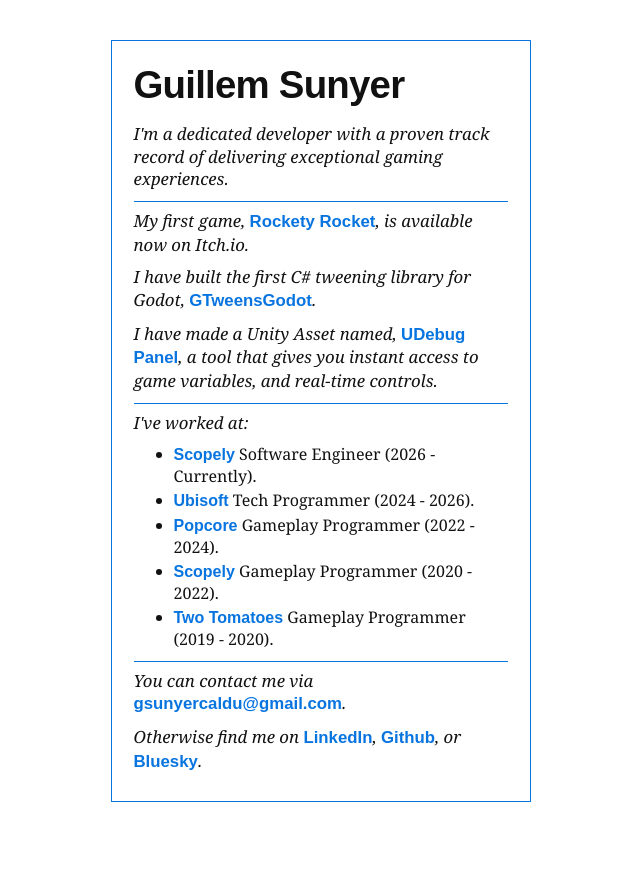
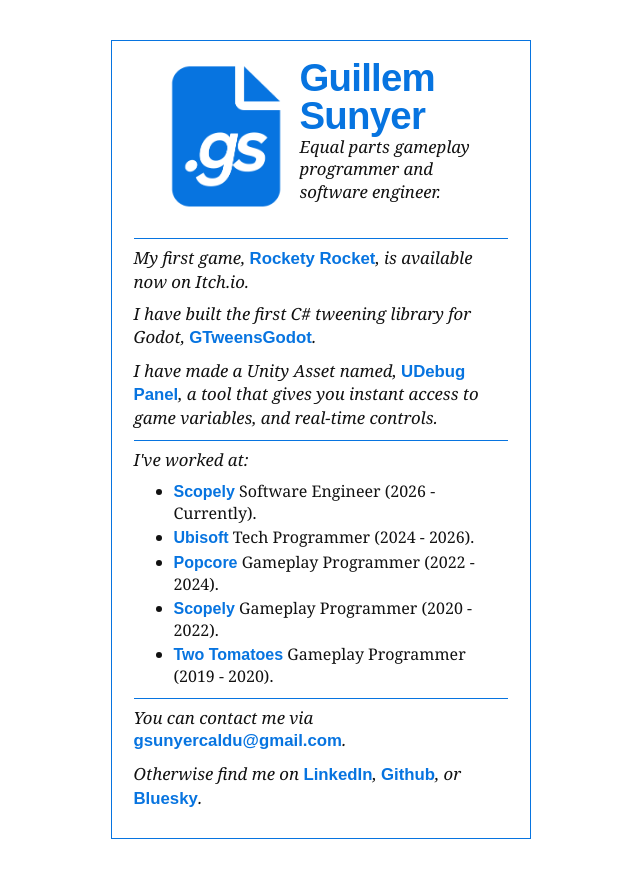
Before and after one commit to Guillemsc/guillemsc.github.io, a website: page index.html in a window 1280 px wide. Shown: the whole page, without its empty margins (312-952 px from the left). Before the commit the page ends 842 px from the top, so only its background shows below. Drawn offline with Linux system fonts and the light colour scheme.

Commit message:
Logo and layout

```diff
--- a/index.html
+++ b/index.html
@@ -11,11 +11,16 @@
 </head>
 <body>
 
-<h1>Guillem Sunyer</h1>
-
-<p>
-    I'm a dedicated developer with a proven track record of delivering exceptional gaming experiences.
-</p>
+<header class="header">
+    <img src="logo.png" alt="Guillem Sunyer Logo" class="logo">
+    <div class="header-text">
+        <h1>
+            <span>Guillem</span>
+            <span>Sunyer</span>
+        </h1>
+        <p>Equal parts gameplay programmer and software engineer.</p>
+    </div>
+</header>
 
 <hr>
 
--- a/style.css
+++ b/style.css
@@ -13,6 +13,32 @@
 html {
     scrollbar-gutter: stable;
     padding: 20px 20px;        /* Creates guaranteed outer breathing room on mobile */
+}
+
+.header {
+    display: flex;
+    align-items: center; /* Vertically centers the logo and text */
+    justify-content: center;
+    gap: 16px;           /* Sets space between logo and heading */
+    margin-bottom: 24px;
+    padding: 0 34px;
+}
+
+.header h1 span {
+    display: block;
+    line-height: 1; /* Adjusts the tightness between Guillem and Sunyer */
+}
+
+/* Logo sizing */
+.logo {
+    width: 148px;  /* Adjust size as needed */
+    height: 148px;
+    object-fit: contain;
+}
+
+/* Remove default top/bottom margins from h1 so it stays aligned */
+.header h1 {
+    margin: 0;
 }
 
 /* Base Body Setup */
@@ -70,6 +96,7 @@
     margin-top: 0;
     margin-bottom: 12px;
     letter-spacing: -0.02em;
+    color: var(--brand-accent);
 }
 
 /* Links: Upright Bold Sans-Serif */
```
Also changed, not shown: logo.png (added).
